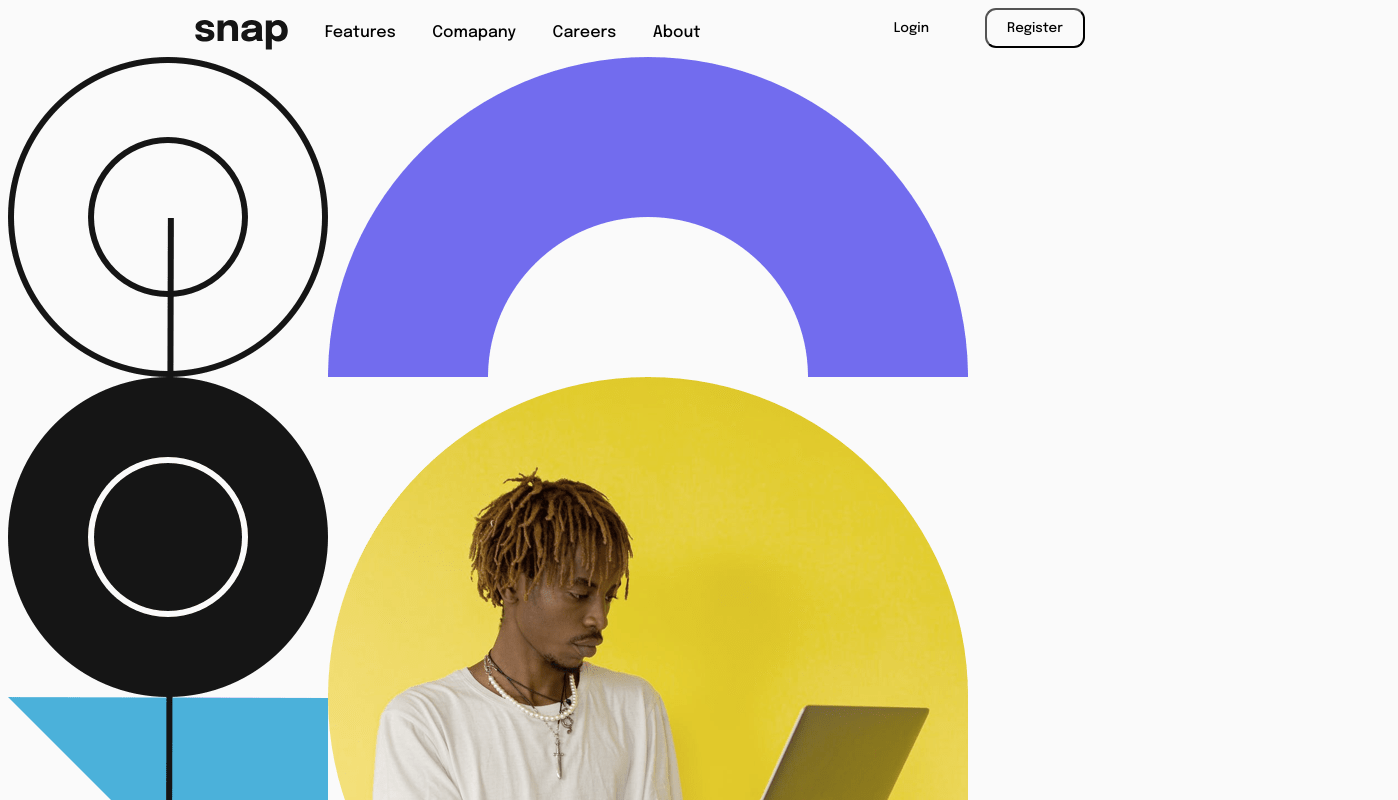
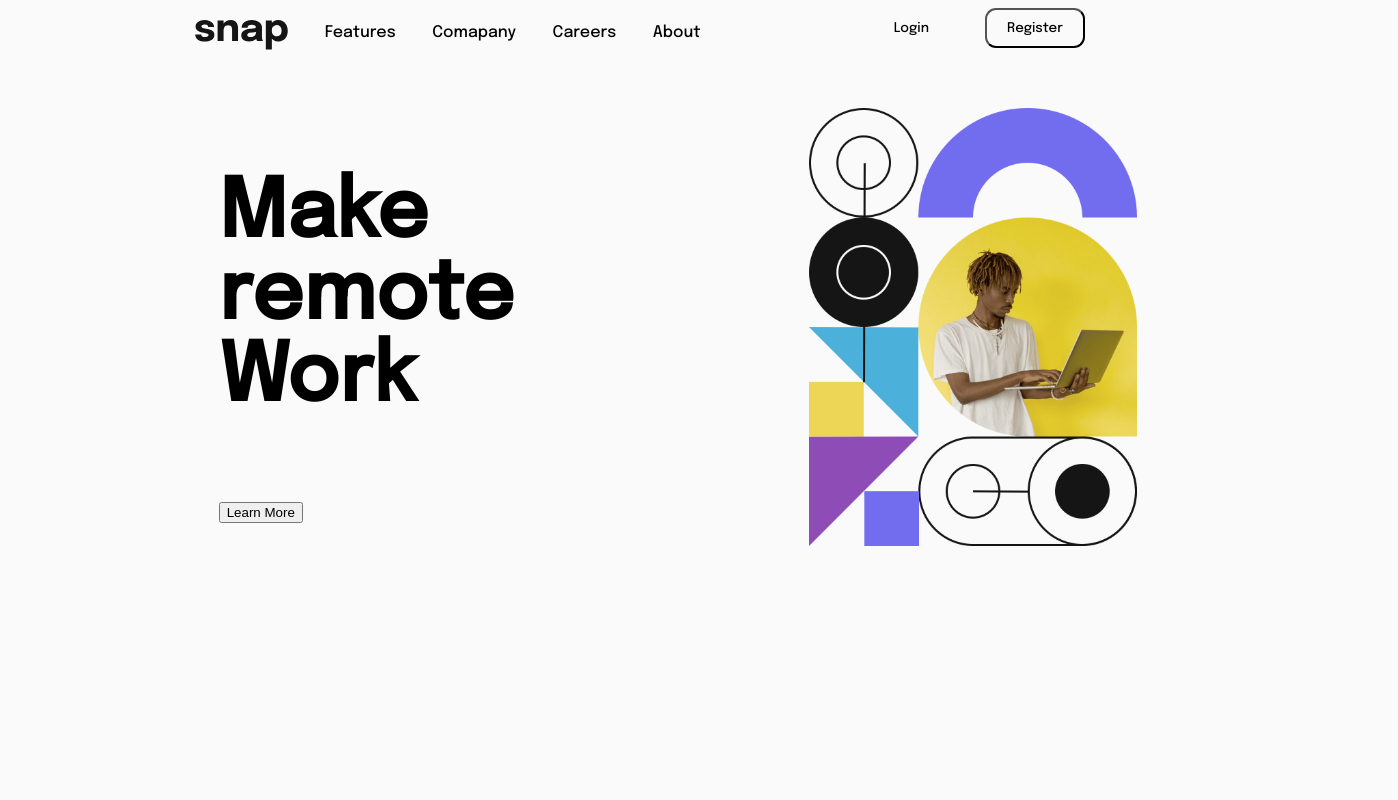
Before and after one commit to Reda-Hammada/snap-app, a React (Create React App) app in the folder snap-app/: page / in a window 1280 px wide. Shown: the top 800 px of the page, 1398 px wide, since content can reach past the window. Built offline with nearby package versions, Linux system fonts and the light colour scheme.

Commit message:
hero section being worked out first layout finished

```diff
--- a/snap-app/src/components/Company.js
+++ b/snap-app/src/components/Company.js
@@ -17,8 +17,8 @@ class Make extends Component {
 
         return(
 
-            <div>
-            <p onMouseOut={this.onShowToggle}>Comapany</p>
+            <div >
+            <p  onMouseOver={this.onShowToggle}>Comapany</p>
             {this.state.showCompany ?(
             <div className="listCompany">
                 <ul>
--- a/snap-app/src/components/Features.js
+++ b/snap-app/src/components/Features.js
@@ -29,9 +29,9 @@ class Features extends Component{
 
         return (
 
-            <div>
-                <div>
-                    <p className='feature' onMouseOut ={this.onShowToggle}>Features</p>
+            <div  >
+                <div onMouseOut ={this.onShowToggle}>
+                    <p className='feature'>Features</p>
                 </div>
                 {this.state.showFeature ?(
                 <div className= "featureContainer" >
--- a/snap-app/src/components/Herosection.js
+++ b/snap-app/src/components/Herosection.js
@@ -1,23 +1,80 @@
-import React from "react";
-import hero from "./images/image-hero-desktop.png";
+import React,{Component} from 'react';
+import hero from './images/image-hero-desktop.png';
 
-const Herosection = () => {
+
+class Herosection extends Component {
+
+    render(){
+
+        const style = {
+
+         parent :{
+
+            display:"flex",
+            flexDirection:"row",
+            justifyContent:"space-evenly",
+            width:"100%",
+            marginLeft:"10%",
+            marginRight:"10%",
+            marginTop:"4%",
+
+            },
+
+        child1 :{
+
+            display:"flex",
+            flexDirection:'column',
+            alignItems:'space-evenly',
+            width:"40%",
+
+            h1:{
+
+                fontSize:"5rem"
+            }
+        },
+
+        child2: {
+
+            width:"40%",
+            img:{
+                width:"65%"
+
+            }
+        }
+        }
 
         return(
 
+            <section style={style.parent}>
+                <div  style={style.child1}>
+                  <div >
+                        <h1 style={style.child1.h1}>
+                            Make <br />
+                            remote Work
+                        </h1>
+                   </div>
                    <div>
+                        <p>
+
+                        </p>
+                   </div>
                    <div>
+                        <button>
+                            Learn More
+                        </button>
+                   </div>
 
 
                 </div>
 
-            <div>
-                    <img src ={hero}   alt="hero section" />
+                <div style={style.child2}>
+                        <img style={style.child2.img} src ={hero}   alt="hero section" />
                 </div>
-        </div>
+            </section>
 
          )
 
     }
+}
 
 export default Herosection;
--- a/snap-app/src/components/header.css
+++ b/snap-app/src/components/header.css
@@ -51,7 +51,7 @@
 .buttonContainer .register{
 
     font-family: var(--universal-font);
-    border-style: 1px #141414 visible ;
+    border-style:  #141414 visible ;
     background-color: var(--background-color);
     width: 100px;
     height: 40px;
```
Lines whose indentation alone changed are shown as unchanged.
